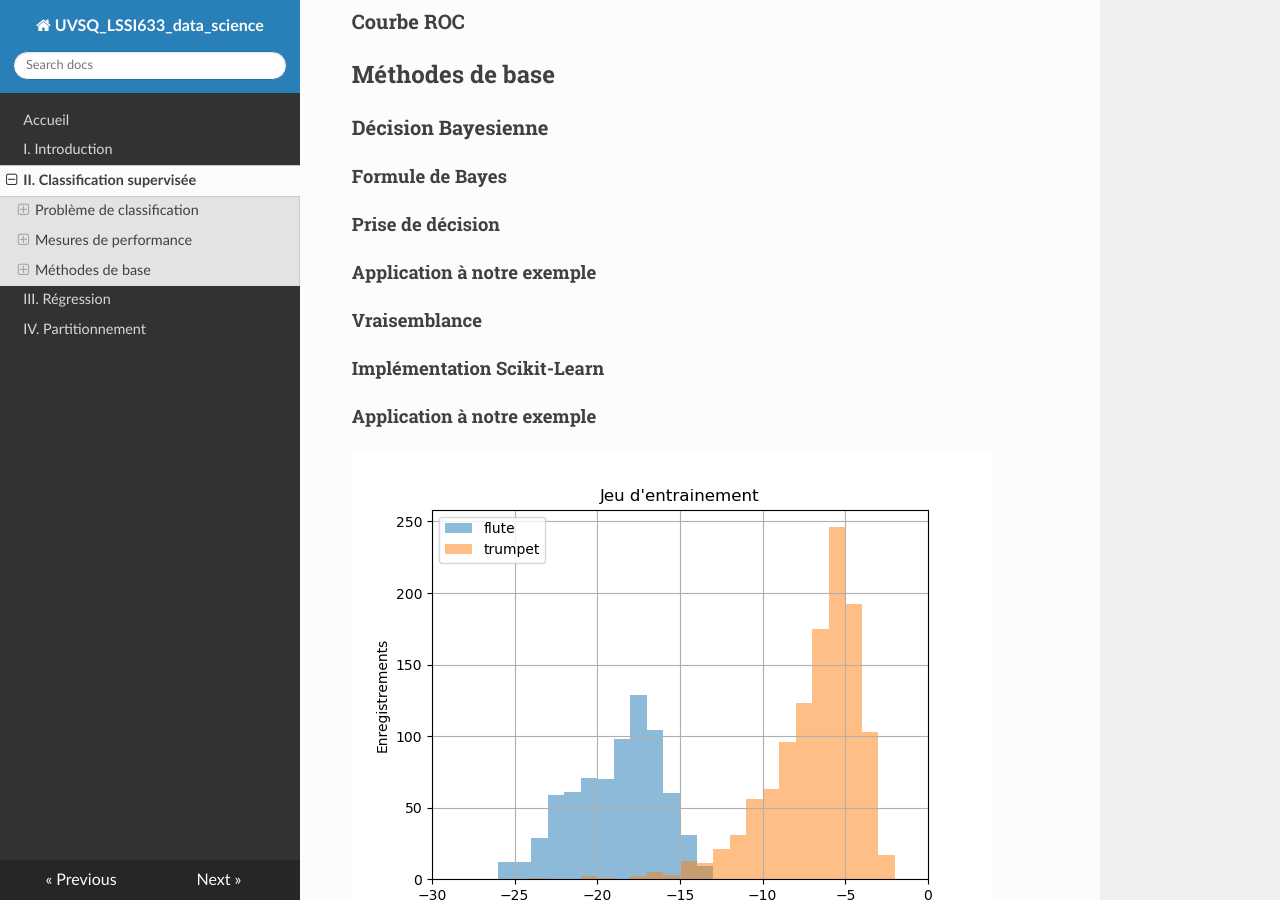
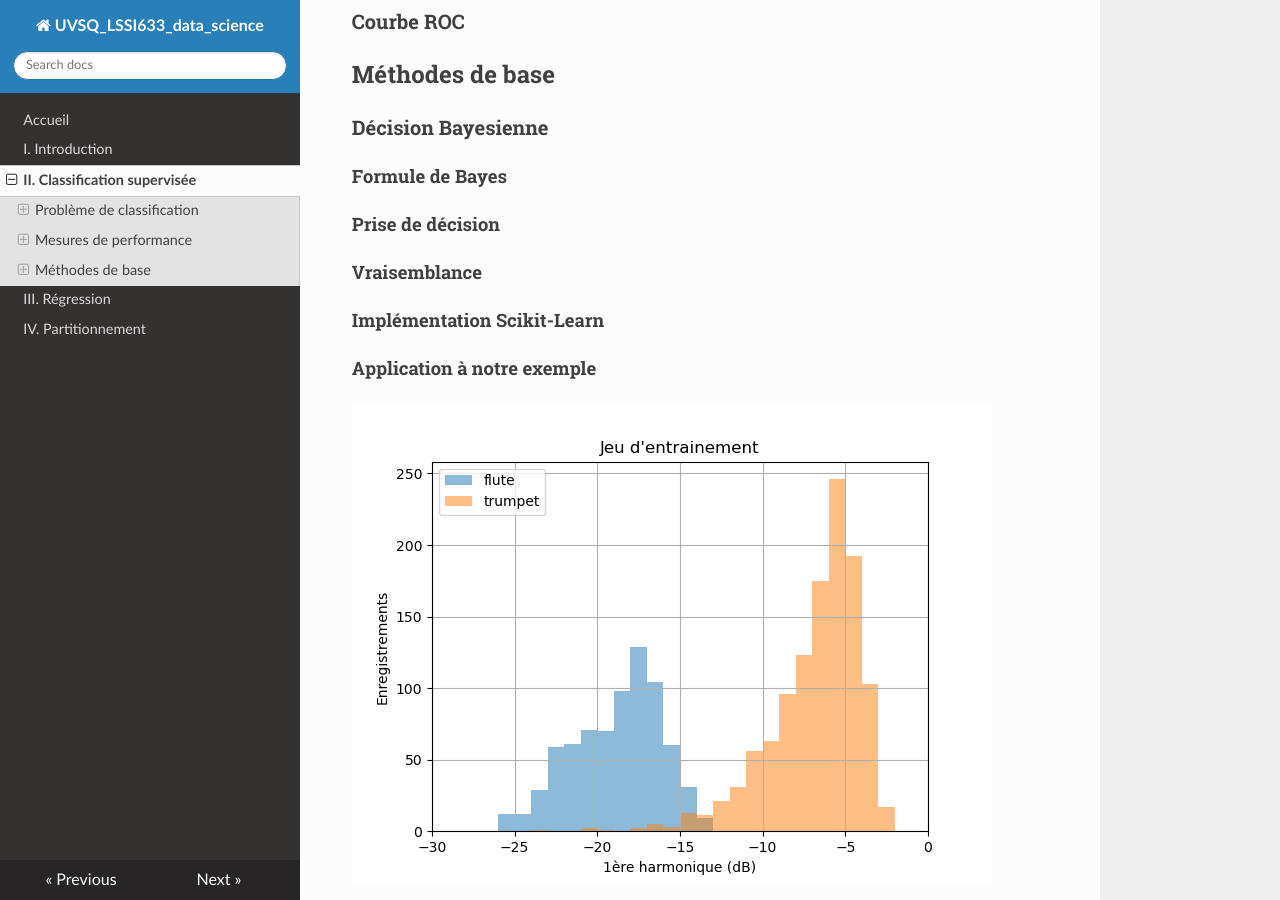
Before and after one commit to NicOudart/UVSQ_LSSI633_data_science, an MkDocs documentation site: the page built from docs/Chap2_Classification_supervisee.md, in a window 1280 px wide and 900 px high, scrolled down 3827 px. Built offline with MkDocs 1.6.1, drawn with Linux system fonts in a browser that asks for light colours; nearby versions of some CDN libraries.

Commit message:
-Progress on Chapter 2.

```diff
--- a/docs/Chap2_Classification_supervisee.md
+++ b/docs/Chap2_Classification_supervisee.md
@@ -108,15 +108,15 @@
 
 #### Prise de décision
 
-#### Application à notre exemple
-
 #### Vraisemblance
 
 #### Implémentation Scikit-Learn
 
 #### Application à notre exemple
 
-![Histogramme de la 1ère harmonique pour la flute et la trompette](img/Chap2_histogramme_harmo1.png)
+![Histogramme de la 1ère harmonique pour la flute et la trompette](img/Chap2_exemple_histogramme.png)
+
+![Histogramme de la 1ère harmonique pour la flute et la trompette](img/Chap2_exemple_modele.png)
 
 ### K Plus Proches Voisins
 
```
Also changed, not shown: docs/img/Chap2_exemple_histogramme.png (renamed from docs/img/Chap2_histogramme_harmo1.png), docs/img/Chap2_exemple_modele.png (added).
